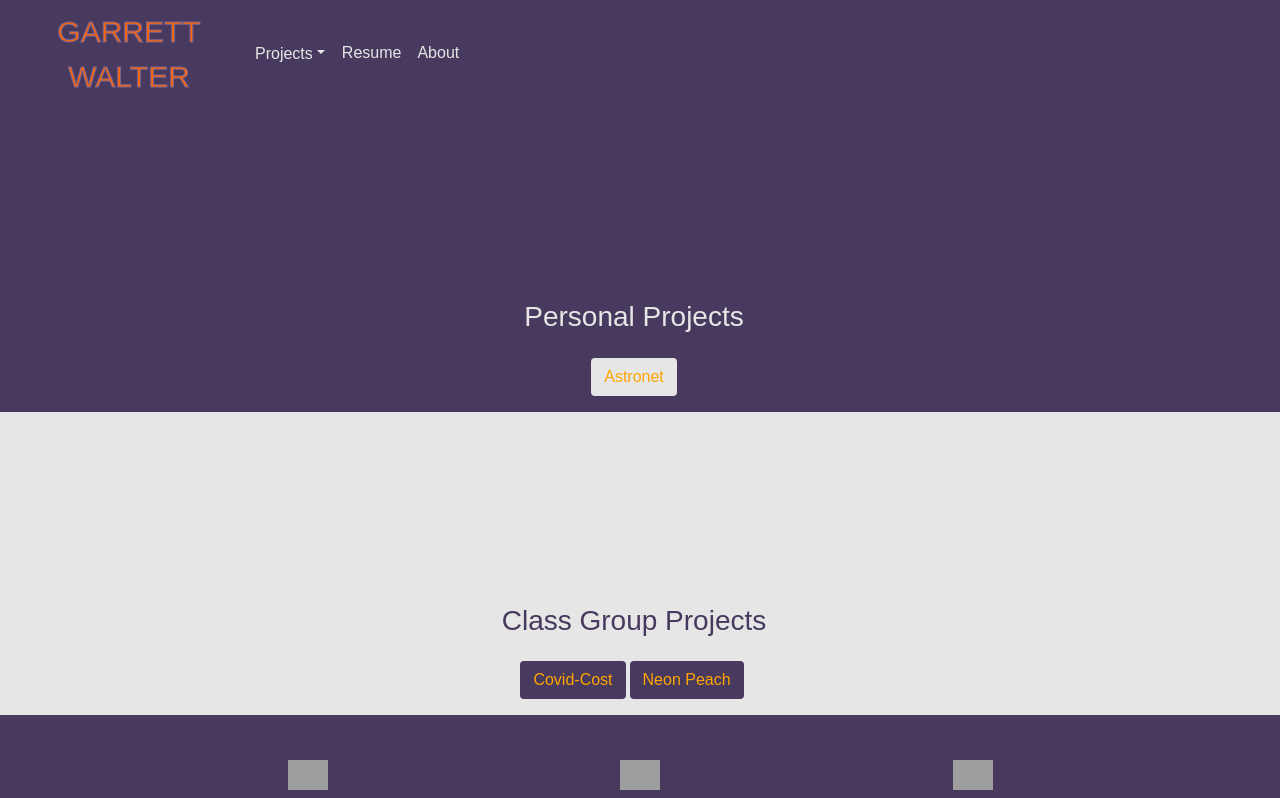
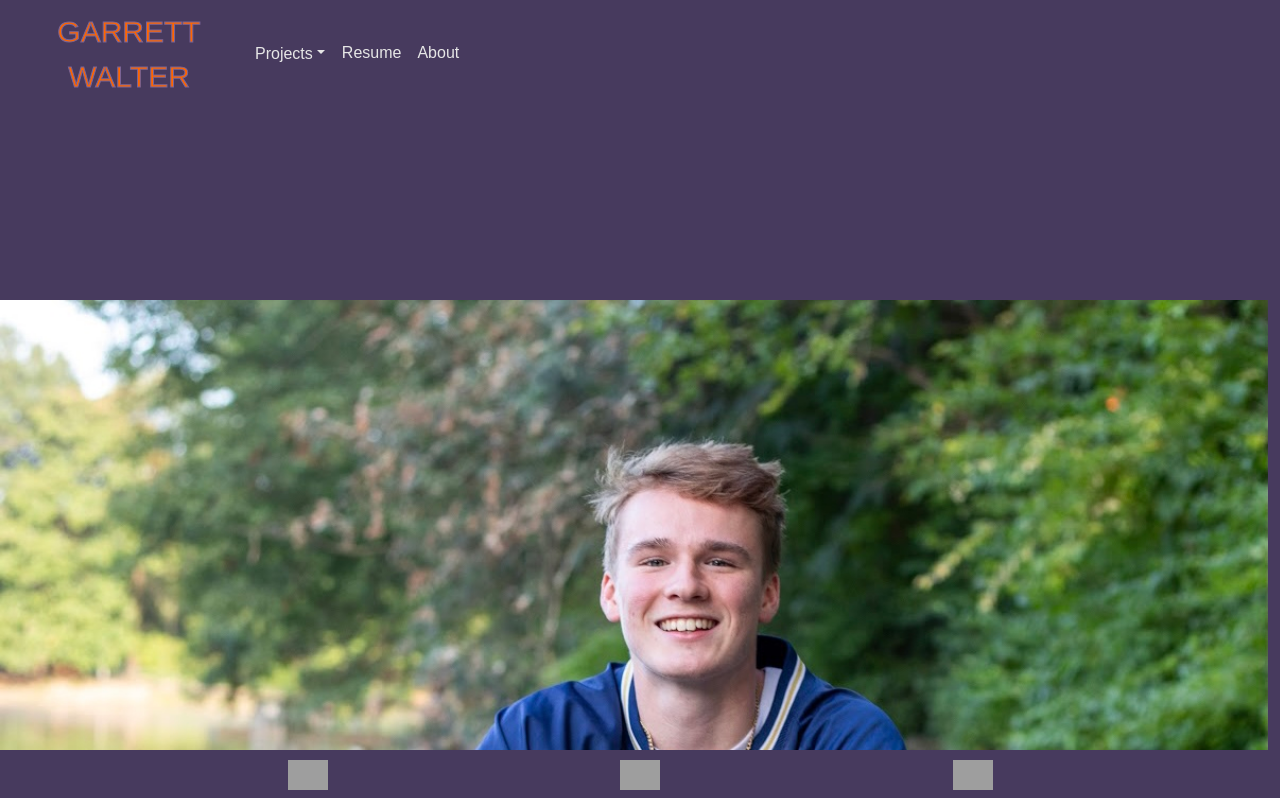
Before and after one commit to garrettwalter/reactPortfolio, a React (Create React App) app: page /#/ in a window 1280 px wide. Shown: the top 798 px of the page. Built offline with nearby package versions, Linux system fonts and the light colour scheme; grey boxes are pictures that could not be loaded.

Commit message:
pic on front page

```diff
--- a/src/containers/Home/Home.jsx
+++ b/src/containers/Home/Home.jsx
@@ -5,6 +5,7 @@ function Home(props) {
         <>
 
         <div className="row blue-bg top-row grey">
+            <img className="justify-self-center" alt="me" src="./me.jpg"/>
             <h3 className="text-center">Personal Projects</h3>
         </div>
         <div className="row blue-bg btn-row py-3">
```
Also changed, not shown: 1 other file (tests, documents, lock files or other folders).
